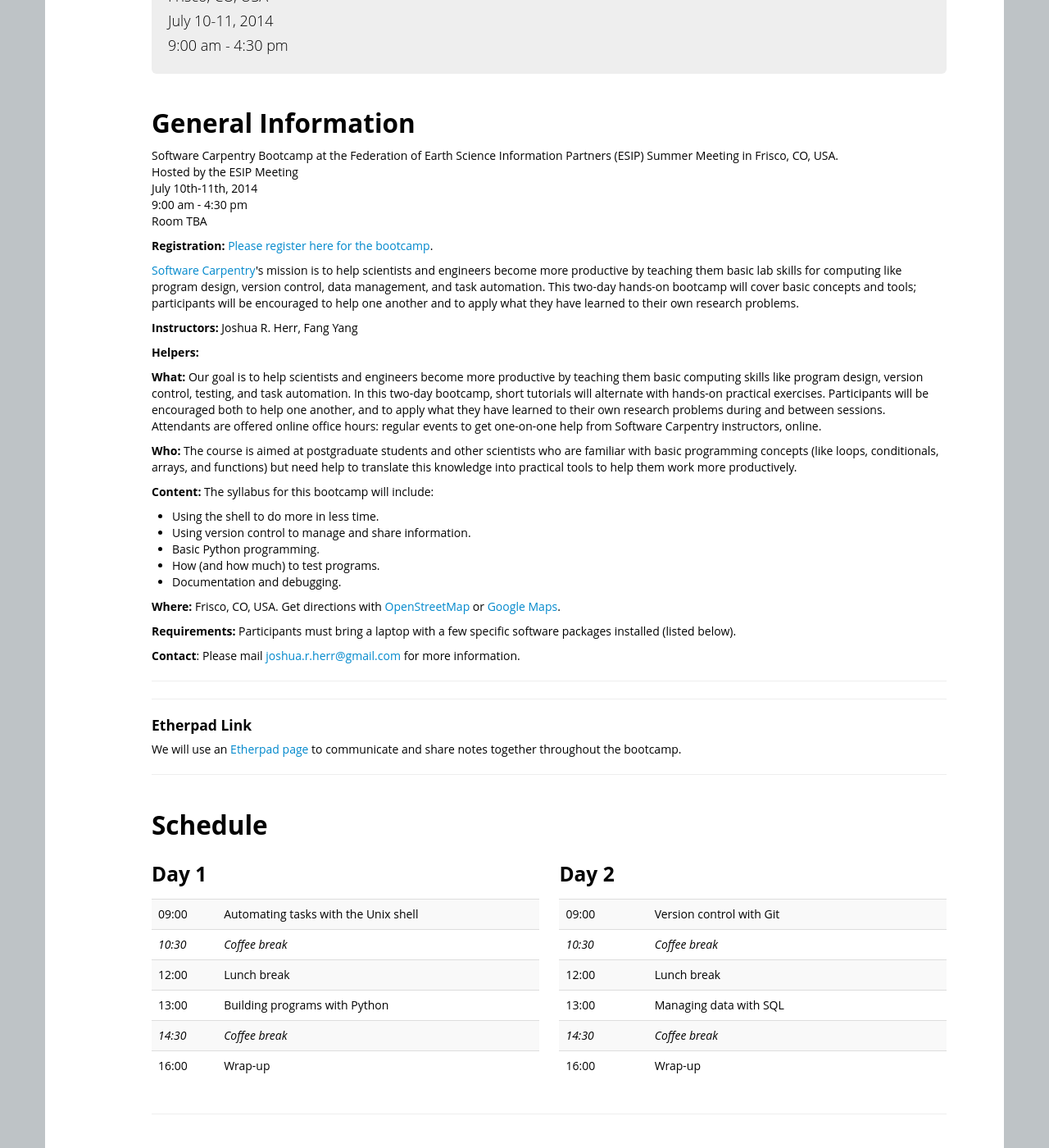
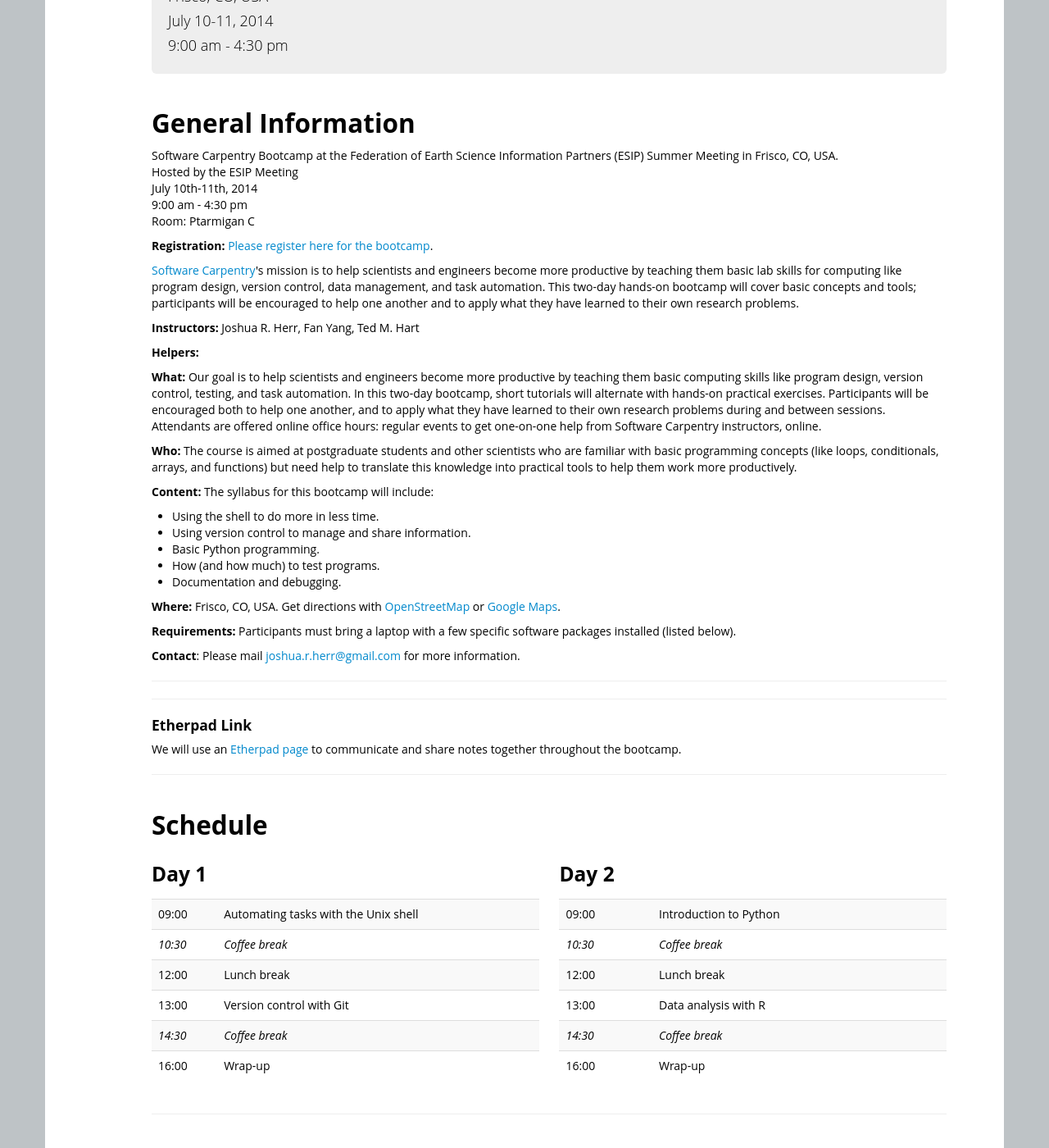
Before and after one commit to jrherr/2014-07-10-esip, a Jekyll site: the page built from index.html, in a window 1280 px wide and 1400 px high, scrolled down 281 px. Shown: the whole window at 82% size. Built offline with Jekyll 4.4.1, drawn with Linux system fonts in a browser that asks for light colours.

Commit message:
corrected names, daily program, room number for ESIP swc webpage

```diff
--- a/index.html
+++ b/index.html
@@ -10,7 +10,7 @@ startdate: 2020-07-10
 enddate: 2020-07-11
 latlng: 39.582399, -106.098913
 registration: restricted
-instructor: ["Joshua R. Herr", "Fang Yang"]
+instructor: ["Joshua R. Herr", "Fan Yang", "Ted M. Hart"]
 helper: [ ]
 contact: joshua.r.herr@gmail.com
 ---
@@ -26,7 +26,7 @@ contact: joshua.r.herr@gmail.com
   <br>Hosted by the ESIP Meeting
   <br>July 10th-11th, 2014
   <br>9:00 am - 4:30 pm
-  <br>Room TBA</a>
+  <br>Room: Ptarmigan C</a>
 </p>
 
 <p>
@@ -149,7 +149,7 @@ contact: joshua.r.herr@gmail.com
       <tr> <td>09:00</td> <td>Automating tasks with the Unix shell</td> </tr>
       <tr> <td><em>10:30</em></td> <td><em>Coffee break</em></td> </tr>
       <tr> <td>12:00</td> <td>Lunch break</td> </tr>
-      <tr> <td>13:00</td> <td>Building programs with Python</td> </tr>
+      <tr> <td>13:00</td> <td>Version control with Git</td> </tr>
       <tr> <td><em>14:30</em></td> <td><em>Coffee break</em></td> </tr>
       <tr> <td>16:00</td> <td>Wrap-up</td> </tr>
     </table>
@@ -157,10 +157,10 @@ contact: joshua.r.herr@gmail.com
   <div class="span6">
     <h3>Day 2</h3>
     <table class="table table-striped">
-      <tr> <td>09:00</td> <td>Version control with Git</td> </tr>
+      <tr> <td>09:00</td> <td>Introduction to Python</td> </tr>
       <tr> <td><em>10:30</em></td> <td><em>Coffee break</em></td> </tr>
       <tr> <td>12:00</td> <td>Lunch break</td> </tr>
-      <tr> <td>13:00</td> <td>Managing data with SQL</td> </tr>
+      <tr> <td>13:00</td> <td>Data analysis with R</td> </tr>
       <tr> <td><em>14:30</em></td> <td><em>Coffee break</em></td> </tr>
       <tr> <td>16:00</td> <td>Wrap-up</td> </tr>
     </table>
```
